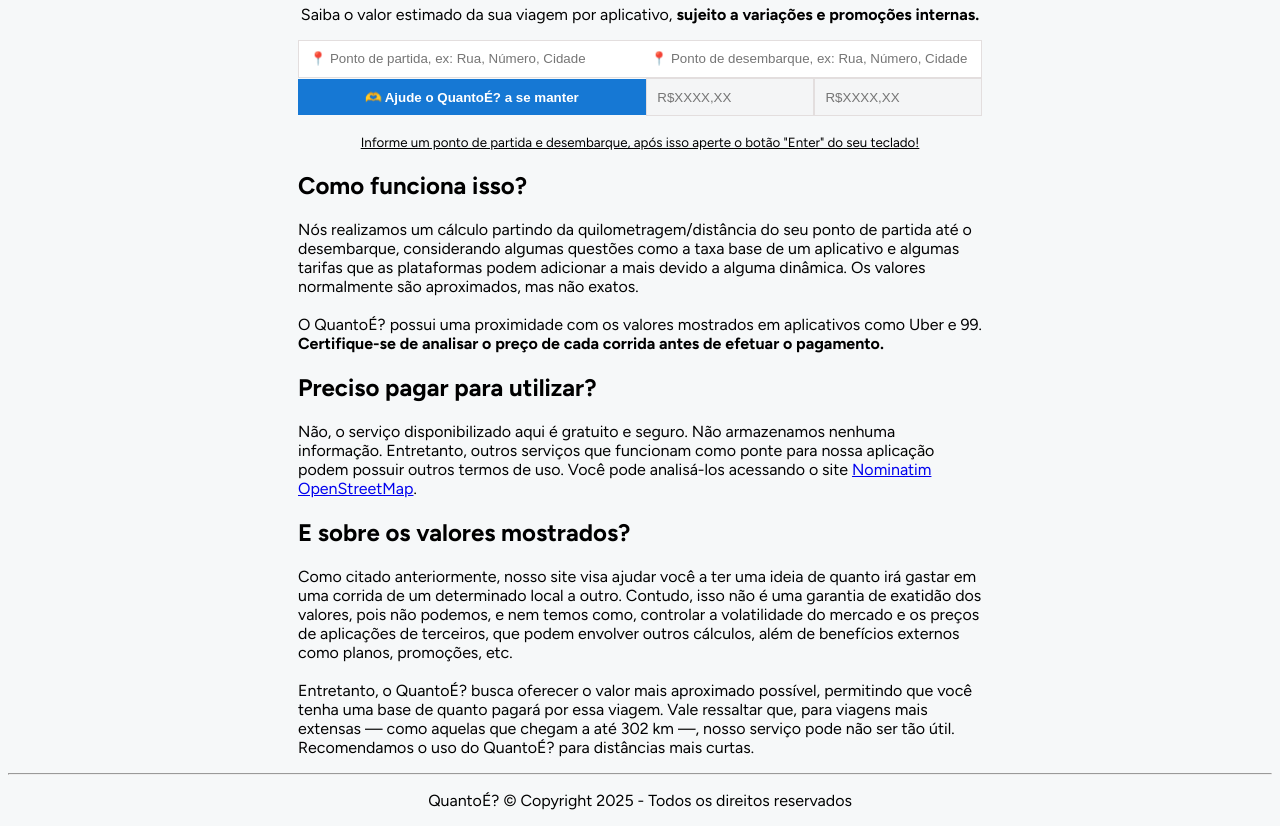
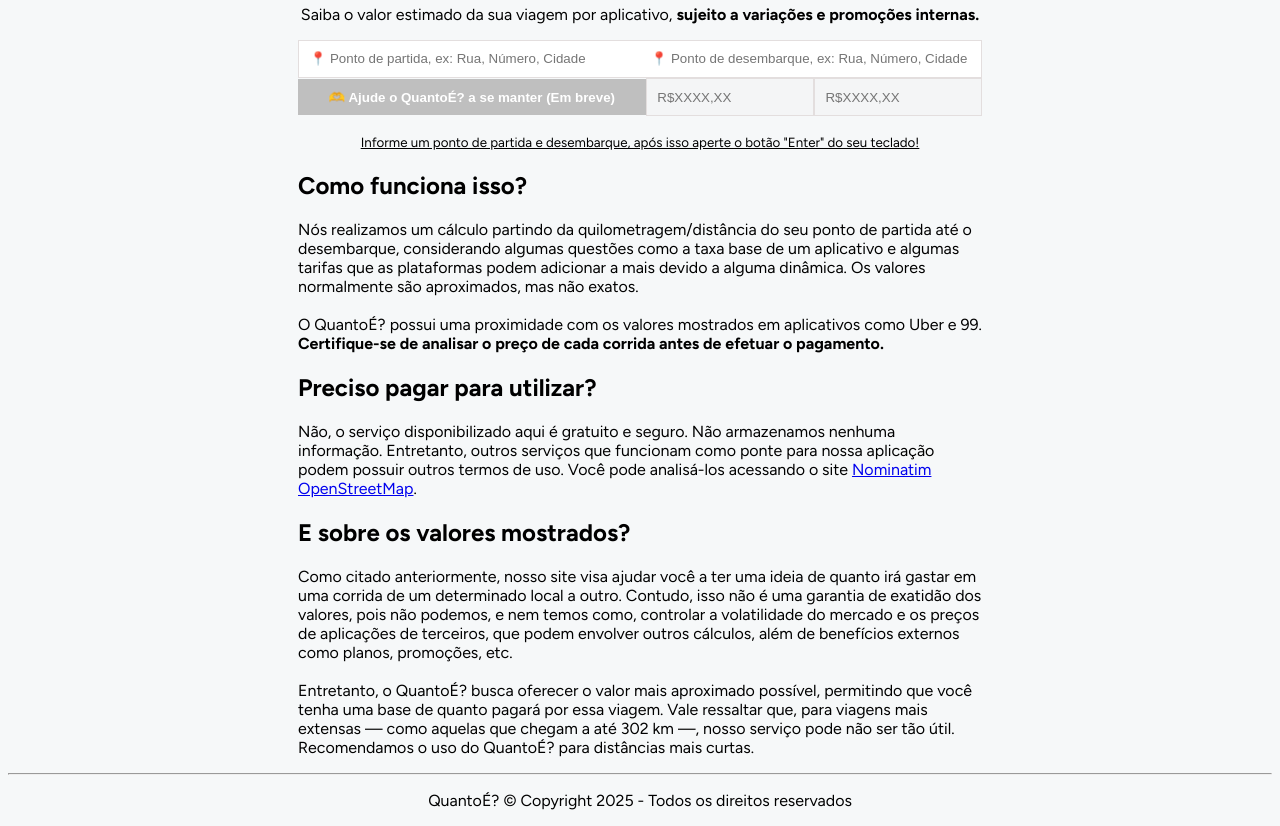
Before and after one commit to jlmvip/quantoe, a plain HTML site: page index.html in a window 1280 px wide. Shown: the part 112-938 px from the top of the page. Drawn offline with Linux system fonts and the light colour scheme.

Commit message:
small adjustments: disabling and changing the style of the donation button.

```diff
--- a/index.html
+++ b/index.html
@@ -26,7 +26,7 @@
                     <input id="ponto-de-desembarque" class="form__input" type="text" placeholder="📍 Ponto de desembarque, ex: Rua, Número, Cidade">
                 </div>
                 <div id="form__extra">
-                    <button id="form__button-help">🫶 Ajude o QuantoÉ? a se manter</button>
+                    <button id="form__button-help" disabled>🫶 Ajude o QuantoÉ? a se manter (Em breve)</button>
                     <div id="form__money-field">
                         <input id="valor-minimo" class="form__money-input" type="text" placeholder="R$XXXX,XX" disabled>
                         <input id="valor-maximo" class="form__money-input" type="text" placeholder="R$XXXX,XX" disabled>
--- a/public/assets/css/styles.css
+++ b/public/assets/css/styles.css
@@ -38,15 +38,11 @@
     padding: 0.8em;
     width: 60%;
     border: 0;
-    background-color: hsl(209, 81%, 46%);
+    background-color: hsl(0, 0%, 75%);
     transition: background 0.2s ease-in;
     font-weight: bold;
     color: hsl(0, 0%, 100%);
     cursor: pointer;
-}
-
-#form__button-help:hover {
-    background-color: hsl(209, 79%, 37%);
 }
 
 #form__money-field {
```
